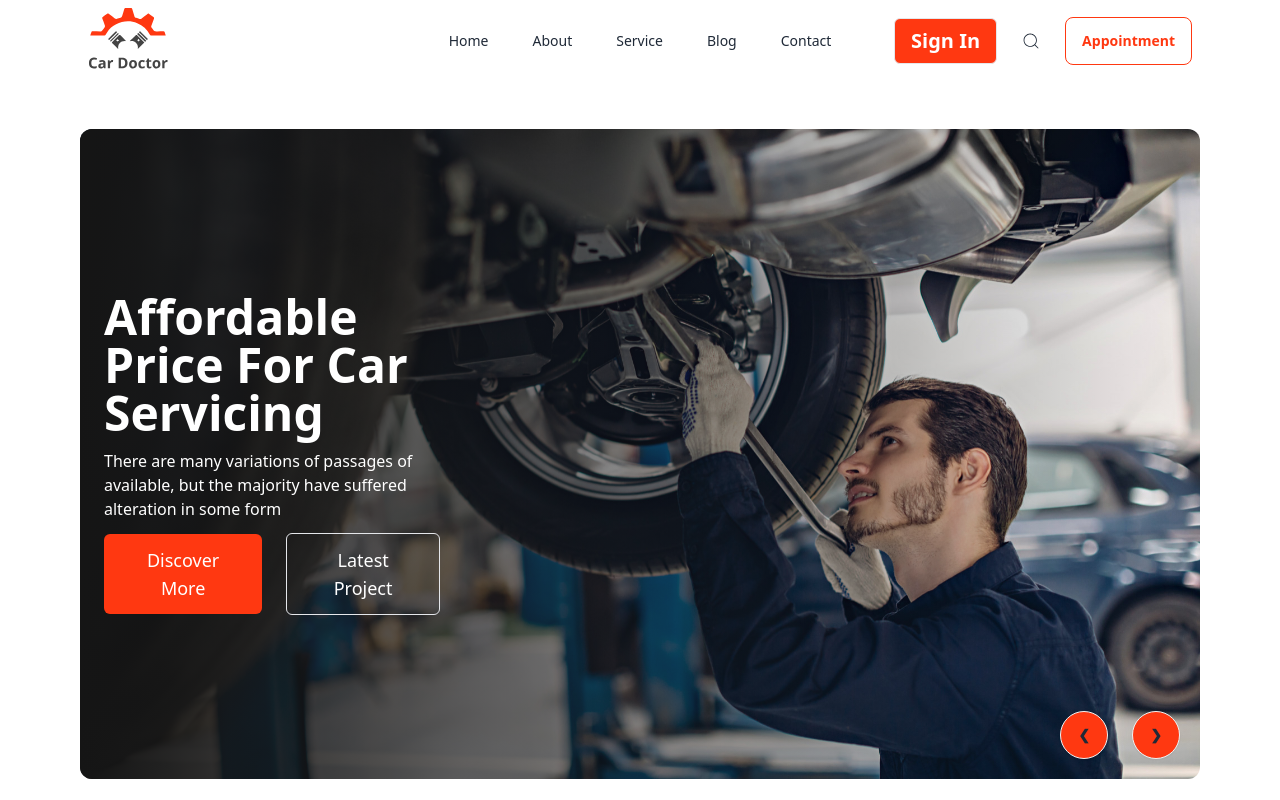
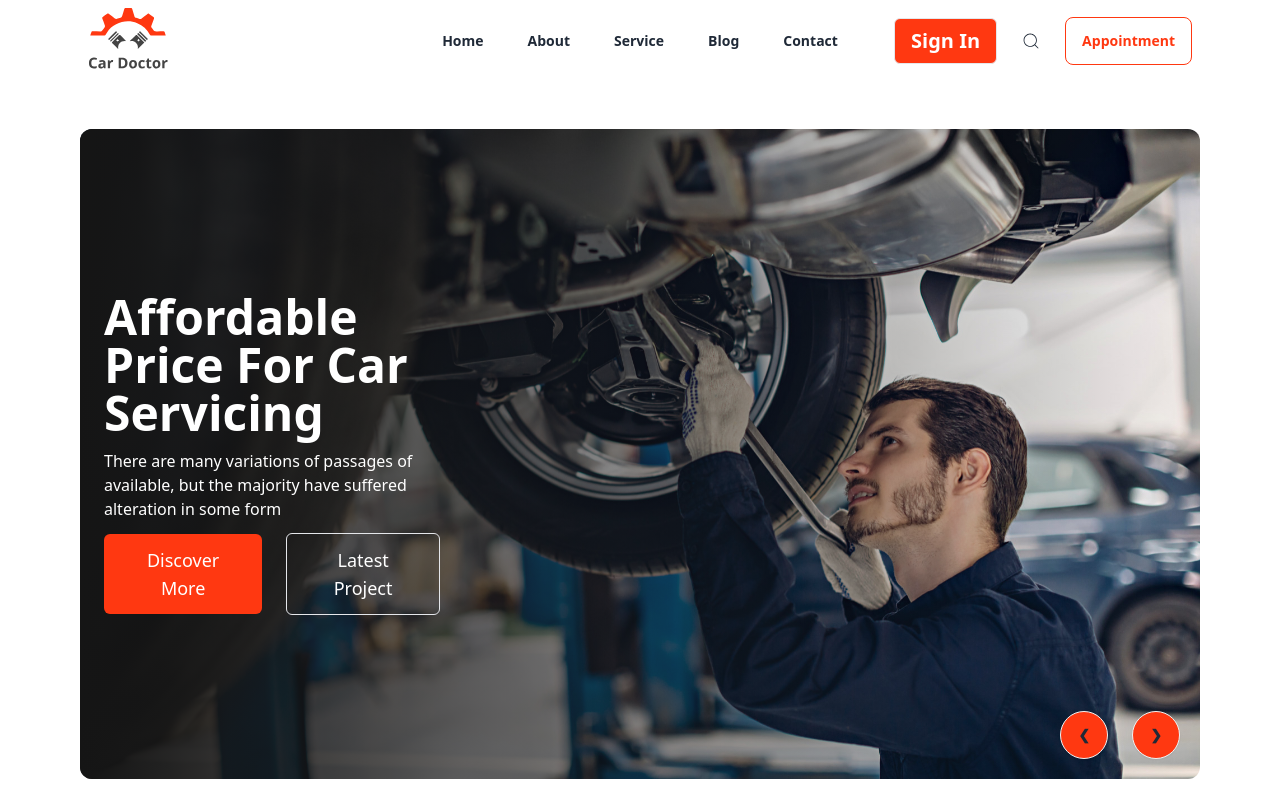
Before and after one commit to Asad9340/Car-Doctor, a React (Vite) app: page / in a window 1280 px wide. Shown: the top 800 px of the page. Built offline with nearby package versions, Linux system fonts and the light colour scheme; no server answers.

Commit message:
added font in navbar

```diff
--- a/src/Pages/Shared/NavBar/NavBar.jsx
+++ b/src/Pages/Shared/NavBar/NavBar.jsx
@@ -59,7 +59,7 @@ function NavBar() {
               </div>
               <ul
                 tabIndex={0}
-                className="menu menu-sm dropdown-content mt-3 z-[1] p-2 shadow bg-base-100 rounded-box w-52"
+                className="menu menu-sm dropdown-content mt-3 z-[1] p-2 shadow bg-base-100 rounded-box w-52 font-semibold"
               >
                 {navItem}
               </ul>
@@ -69,7 +69,9 @@ function NavBar() {
             </a>
           </div>
           <div className="navbar-center hidden lg:flex">
-            <ul className="menu menu-horizontal px-1 gap-3">{navItem}</ul>
+            <ul className="menu menu-horizontal px-1 gap-3 font-semibold">
+              {navItem}
+            </ul>
           </div>
           <div className="navbar-end flex gap-6 text-xl items-center">
             {user ? (
@@ -95,9 +97,7 @@ function NavBar() {
                   className="menu menu-sm dropdown-content mt-3 z-[1] p-2 shadow bg-base-100 rounded-box w-52"
                 >
                   <li>
-                    <a className="justify-between">
-                      Profile
-                    </a>
+                    <a className="justify-between">Profile</a>
                   </li>
                   <li>
                     <a onClick={handleLogOut}>Logout</a>
@@ -114,7 +114,7 @@ function NavBar() {
             <p className="hidden md:block">
               <CiSearch />
             </p>
-            <a className="btn btn-outline border border-[#FF3811] text-[#FF3811] ">
+            <a className="btn btn-outline border duration-300 border-[#FF3811] text-[#FF3811] ">
               Appointment
             </a>
           </div>
```
